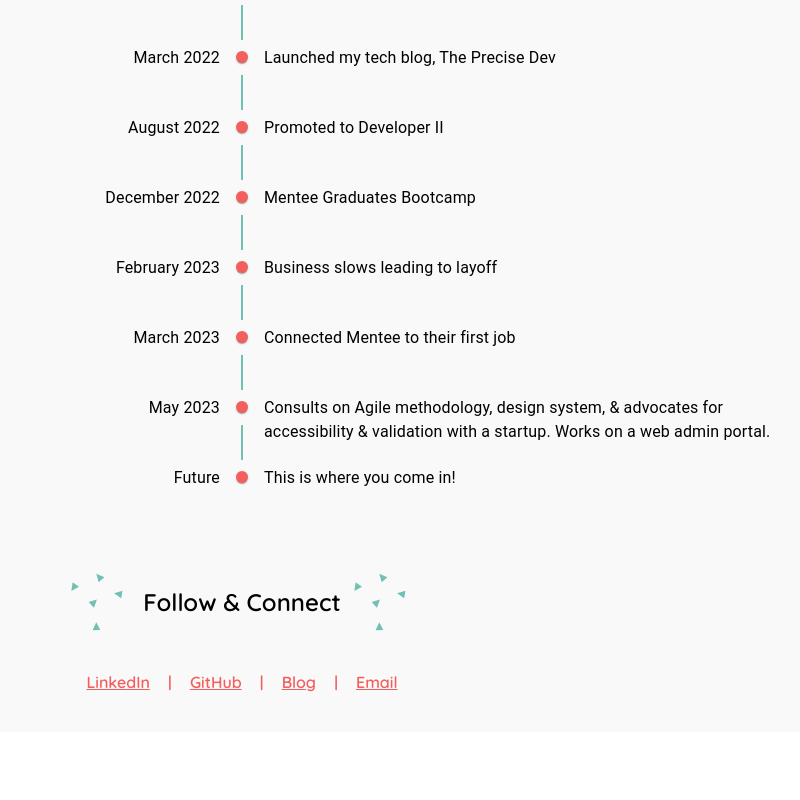
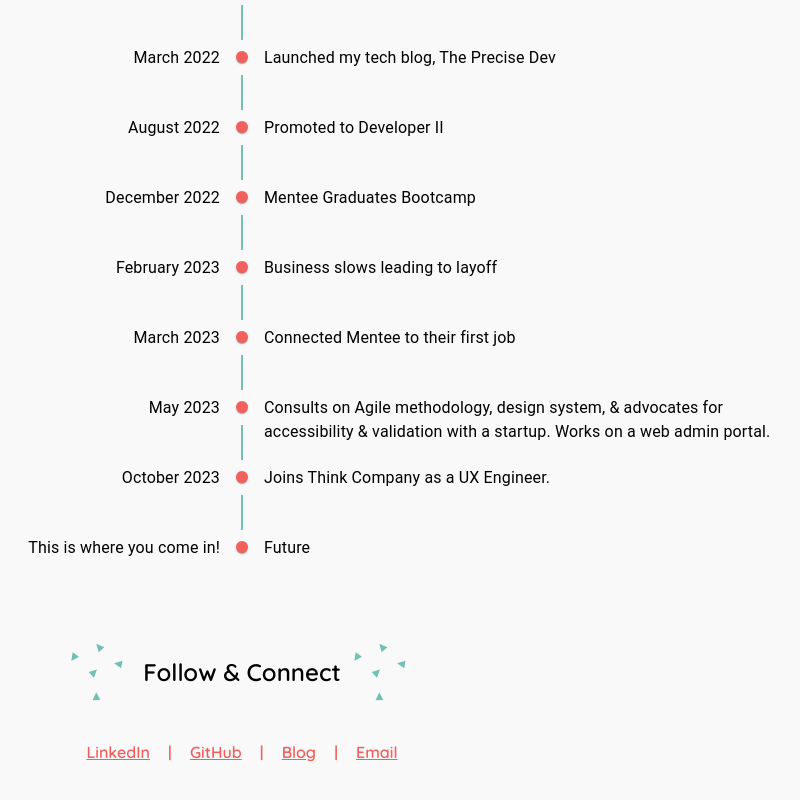
Before and after one commit to karisP/MyPortfolio, a React (Create React App) app: page / in a window 1280 px wide. Shown: the part 3624-4424 px from the top of the page, without its empty margins (398-1198 px from the left). Before the commit the page ends 4356 px from the top, so only its background shows below. Built offline with nearby package versions, Linux system fonts and the light colour scheme.

Commit message:
update timeline

```diff
--- a/src/components/Timeline/Timeline.tsx
+++ b/src/components/Timeline/Timeline.tsx
@@ -139,6 +139,16 @@ const MyTimeline = () => {
         </TimelineItem>
         <TimelineItem>
           <TimelineOppositeContent>
+            Joins Think Company as a UX Engineer.
+          </TimelineOppositeContent>
+          <TimelineSeparator>
+            <TimelineDot />
+            <TimelineConnector />
+          </TimelineSeparator>
+          <TimelineContent>October 2023</TimelineContent>
+        </TimelineItem>
+        <TimelineItem>
+          <TimelineOppositeContent>
             This is where you come in!
           </TimelineOppositeContent>
           <TimelineSeparator>
```
